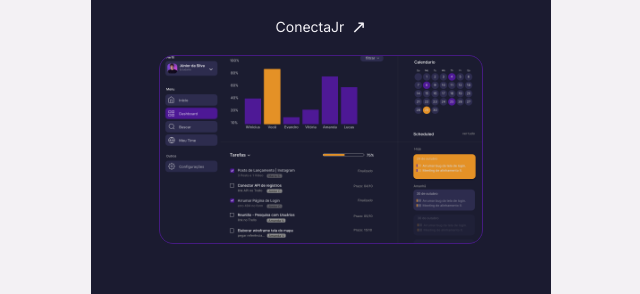
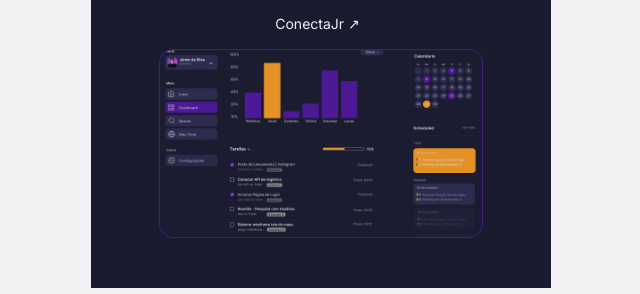
Before and after one commit to beatrizhf/linkedin-conectajr, a plain HTML site: page index.html in a window 1280 px wide. Shown: the part 680-974 px from the top of the page, without its empty margins (319-959 px from the left). Drawn offline with Linux system fonts and the light colour scheme.

Commit message:
arruma seta

```diff
--- a/index.html
+++ b/index.html
@@ -95,7 +95,7 @@
 
         <section class="projeto">
             <a class="link-projeto" href="https://conectajr.vercel.app/" target="_blank" rel="noopener noreferrer">
-                ConectaJr <span aria-hidden="true">↗</span>
+                ConectaJr ↗<span aria-hidden="true"></span>
             </a>
 
             <a class="imagem-projeto" href="https://conectajr.vercel.app/" target="_blank" rel="noopener noreferrer" aria-label="Visitar o projeto ConectaJr">
```
